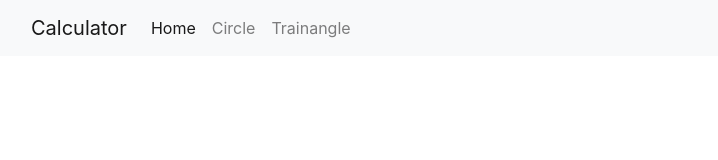
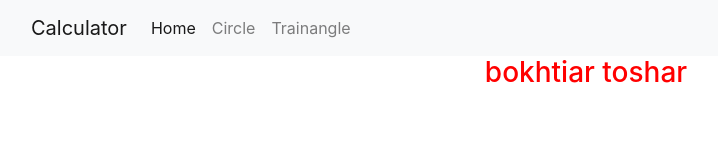
Before and after one commit to Bokhtiar/dev-bt-nodejs-area-calculator, a website: page views/index.html in a window 1280 px wide. Shown: the whole page, without its empty margins (54-772 px from the left). Drawn offline with nearby package versions, Linux system fonts and the light colour scheme; files that its build step writes are made by us from their sources.

Commit message:
static middleware

```diff
--- a/index.js
+++ b/index.js
@@ -12,6 +12,8 @@ const mymiddleware = (req, res, next) =>{
 app.use(bodyParser.urlencoded({ extended: false }))
 app.use(bodyParser.json())
 
+//static middlewre
+app.use(express.static('public'));
 // global middleware all route
 app.use(mymiddleware);
 
--- /dev/null
+++ b/public/user/style.css
@@ -0,0 +1,4 @@
+.bt{
+    text-align: center;
+    color: red;
+}
--- a/views/index.html
+++ b/views/index.html
@@ -9,6 +9,7 @@
     <link rel="stylesheet" href="https://cdn.jsdelivr.net/npm/bootstrap@4.6.1/dist/css/bootstrap.min.css" integrity="sha384-zCbKRCUGaJDkqS1kPbPd7TveP5iyJE0EjAuZQTgFLD2ylzuqKfdKlfG/eSrtxUkn" crossorigin="anonymous">
 
     <title>Area Calculator</title>
+    <link rel="stylesheet" href="./user/style.css">
   </head>
   <body>
 
@@ -35,6 +36,10 @@
     </nav>
 
 
+    <section class="container">
+      <h3 class="bt">bokhtiar toshar</h3>
+    </section>
+
     <script src="https://cdn.jsdelivr.net/npm/jquery@3.5.1/dist/jquery.slim.min.js" integrity="sha384-DfXdz2htPH0lsSSs5nCTpuj/zy4C+OGpamoFVy38MVBnE+IbbVYUew+OrCXaRkfj" crossorigin="anonymous"></script>
     <script src="https://cdn.jsdelivr.net/npm/bootstrap@4.6.1/dist/js/bootstrap.bundle.min.js" integrity="sha384-fQybjgWLrvvRgtW6bFlB7jaZrFsaBXjsOMm/tB9LTS58ONXgqbR9W8oWht/amnpF" crossorigin="anonymous"></script>
   </body>
```
